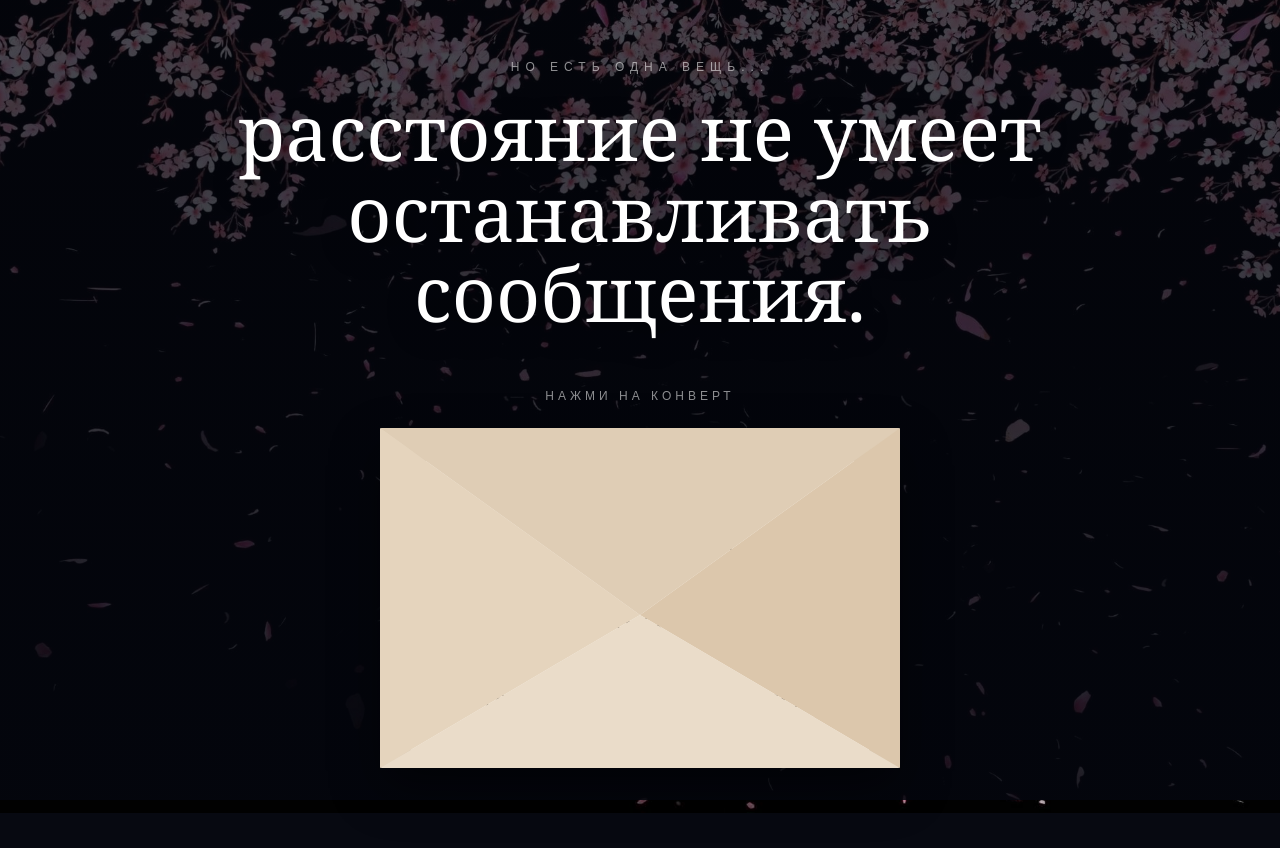
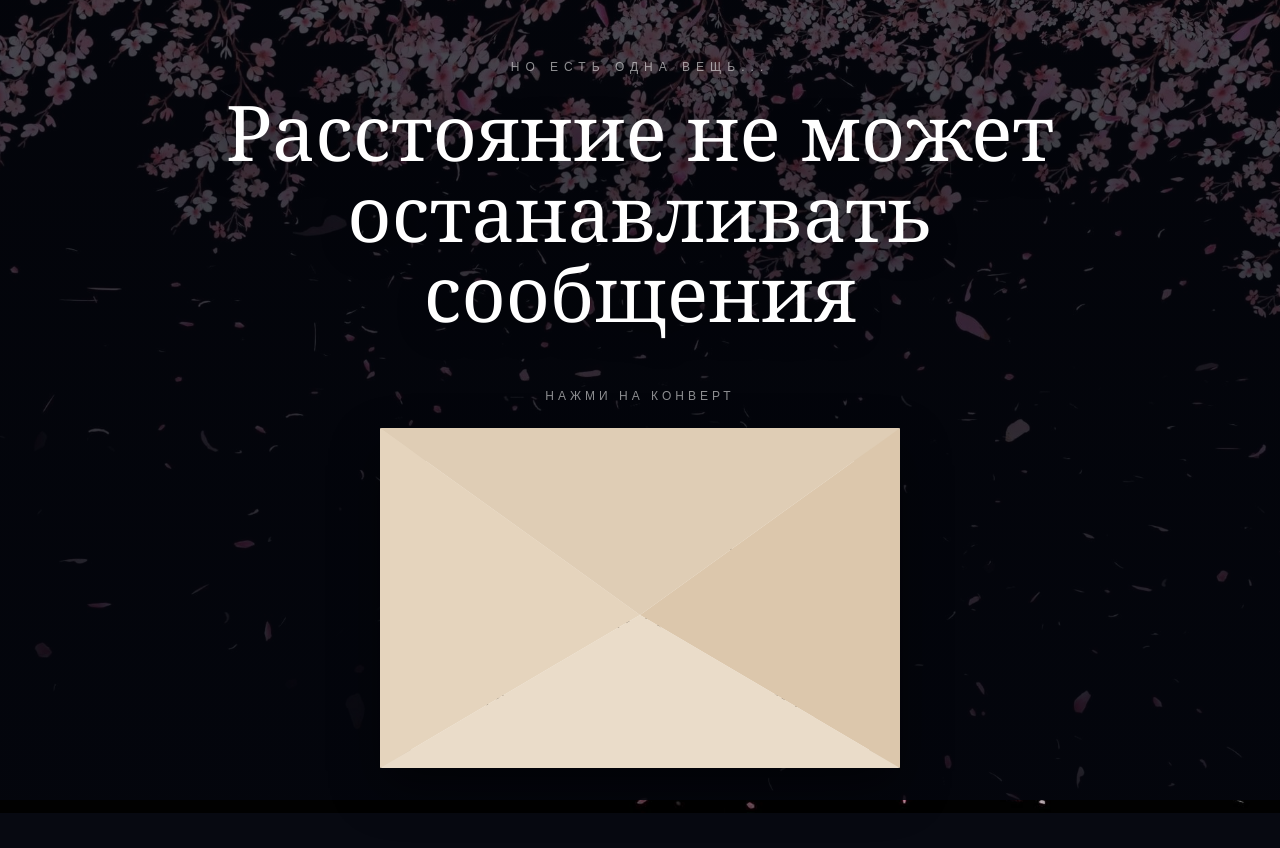
Before and after one commit to matveysliskov-dot/murakot, a website: page page3.html in a window 1280 px wide. Drawn offline with Linux system fonts and the light colour scheme.

Commit message:
Update page3.html

```diff
--- a/page3.html
+++ b/page3.html
@@ -42,8 +42,8 @@
 
 
                 <h1>
-                    расстояние не умеет<br>
-                    останавливать сообщения.
+                    Расстояние не может<br>
+                    останавливать сообщения
                 </h1>
 
             </div>
```
